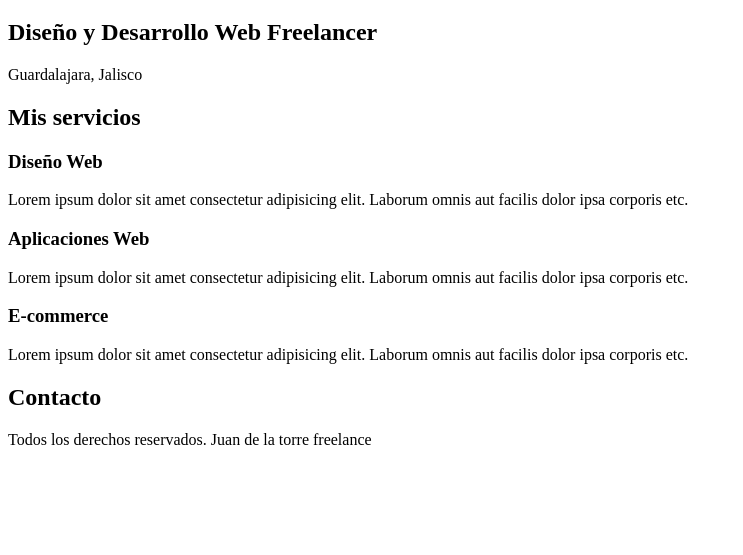
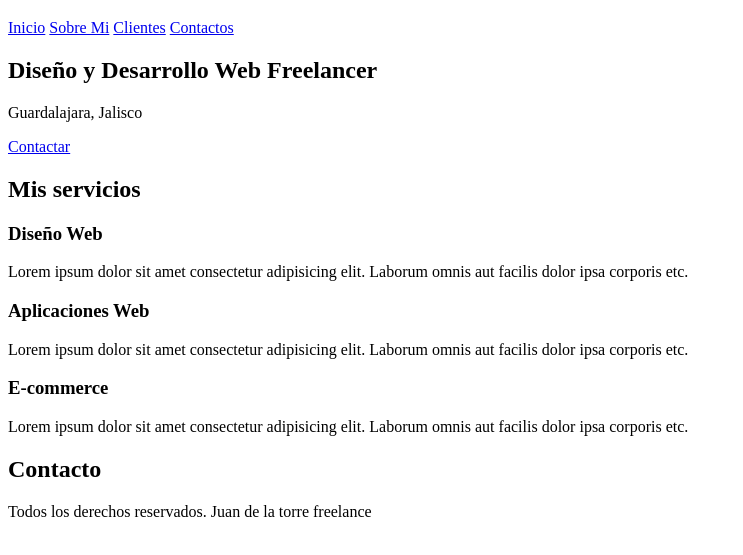
Before and after one commit to cfabianhll/Frontend-level1, a plain HTML site: page index.html in a window 1280 px wide. Shown: the part 61-616 px from the top of the page, without its empty margins (0-743 px from the left). Drawn offline with Linux system fonts and the light colour scheme.

Commit message:
Agregamos Nosotros.html y agregamos enlances al index.html

```diff
--- a/index.html
+++ b/index.html
@@ -10,10 +10,16 @@
     <header>
       <h1>Juan de la torre freelancer</h1>
     </header>
-
+    <nav>
+      <a href="#">Inicio</a>
+      <a href="#">Sobre Mi</a>
+      <a href="#">Clientes</a>
+      <a href="#">Contactos</a>
+    </nav>
     <section>
       <h2>Diseño y Desarrollo Web Freelancer</h2>
       <p>Guardalajara, Jalisco</p>
+      <a href="#">Contactar</a>
     </section>
 
     <main>
```
Also changed, not shown: nosotros.html (added, +17 -0 lines).
